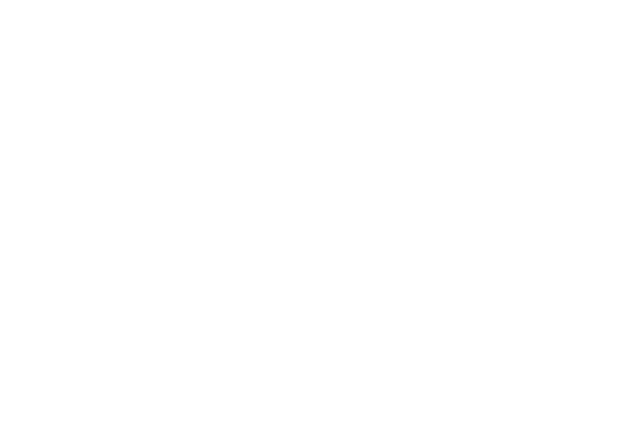
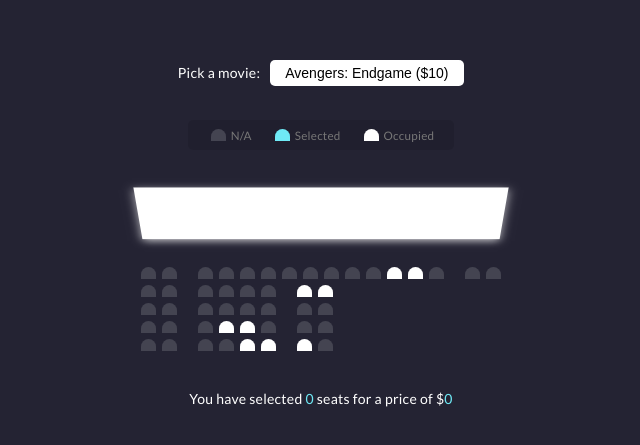
Before and after one commit to heshanu/MovieApp, an Angular app: page /booking in a window 1280 px wide. Before the commit this address led to /. Shown: the part 173-618 px from the top of the page, without its empty margins (319-959 px from the left). Built offline with nearby package versions, Linux system fonts and the light colour scheme.

Commit message:
Implemented

```diff
--- a/src/app/module/home-page/home-page.component.html
+++ b/src/app/module/home-page/home-page.component.html
@@ -19,7 +19,7 @@
     </div>
     <mat-card-subtitle class="card-header">{{movie.Price|currency}}</mat-card-subtitle>
     <mat-card-actions>
-        <button mat-button color="warn">Book</button>
+        <button mat-button color="warn" routerLink="booking">Book</button>
     </mat-card-actions>
 
     <h2 *ngIf="selectedMovie.Shows">Avaliable Shows</h2>
--- a/src/app/module/module-routing.module.ts
+++ b/src/app/module/module-routing.module.ts
@@ -1,10 +1,12 @@
 import { NgModule } from '@angular/core';
 import { RouterModule, Routes } from '@angular/router';
 import { HomePageComponent } from './home-page/home-page.component';
+import { SeatbookingComponent } from './seatbooking/seatbooking.component';
 
 
 const routes: Routes = [
-  { path: '',component:HomePageComponent},
+  { path: '', component: HomePageComponent },
+  { path: 'booking', component:SeatbookingComponent },
 ];
 
 @NgModule({
--- a/src/app/module/module.module.ts
+++ b/src/app/module/module.module.ts
@@ -8,12 +8,14 @@
 import { PopupComponent } from './home-page/popup/popup.component';
 import { TicktingComponent } from './ticket/tickting/tickting.component';
 import { FormsModule, ReactiveFormsModule } from '@angular/forms';
+import { SeatbookingComponent } from './seatbooking/seatbooking.component';
 
 @NgModule({
   declarations: [
     HomePageComponent,
     PopupComponent,
-    TicktingComponent
+    TicktingComponent,
+    SeatbookingComponent
   ],
   imports: [
     CommonModule,
--- /dev/null
+++ b/src/app/module/seatbooking/seatbooking.component.html
@@ -0,0 +1,296 @@
+<!DOCTYPE html>
+<html lang="en">
+
+<head>
+    <meta charset="UTF-8">
+    <meta name="viewport" content="width=device-width, initial-scale=1.0">
+    <title>Movie Seat Booking</title>
+    <style>
+        @import url('https://fonts.googleapis.com/css?family=Lato&display=swap');
+
+        * {
+            box-sizing: border-box;
+        }
+
+        body {
+            background-color: #242333;
+            color: #fff;
+            display: flex;
+            flex-direction: column;
+            align-items: center;
+            justify-content: center;
+            height: 100vh;
+            font-family: 'Lato', sans-serif;
+            margin: 0;
+        }
+
+        .movie-container {
+            margin: 20px 0;
+        }
+
+        .movie-container select {
+            background-color: #fff;
+            border: 0;
+            border-radius: 5px;
+            font-size: 14px;
+            margin-left: 10px;
+            padding: 5px 15px 5px 15px;
+            -moz-appearance: none;
+            -webkit-appearance: none;
+            appearance: none;
+        }
+
+        .container {
+            perspective: 1000px;
+            margin-bottom: 30px;
+        }
+
+        .seat {
+            background-color: #444451;
+            height: 12px;
+            width: 15px;
+            margin: 3px;
+            border-top-left-radius: 10px;
+            border-top-right-radius: 10px;
+        }
+
+        .seat.selected {
+            background-color: #6feaf6;
+        }
+
+        .seat.occupied {
+            background-color: #fff;
+        }
+
+        .seat:nth-of-type(2) {
+            margin-right: 18px;
+        }
+
+        .seat:nth-last-of-type(2) {
+            margin-left: 18px;
+        }
+
+        .seat:not(.occupied):hover {
+            cursor: pointer;
+            transform: scale(1.2);
+        }
+
+        .showcase .seat:not(.occupied):hover {
+            cursor: default;
+            transform: scale(1);
+        }
+
+        .showcase {
+            background: rgba(0, 0, 0, 0.1);
+            padding: 5px 10px;
+            border-radius: 5px;
+            color: #777;
+            list-style-type: none;
+            display: flex;
+            justify-content: space-between;
+        }
+
+        .showcase li {
+            display: flex;
+            align-items: center;
+            justify-content: center;
+            margin: 0 10px;
+        }
+
+        .showcase li small {
+            margin-left: 2px;
+        }
+
+        .row {
+            display: flex;
+        }
+
+        .screen {
+            background-color: #fff;
+            height: 70px;
+            width: 100%;
+            margin: 15px 0;
+            transform: rotateX(-45deg);
+            box-shadow: 0 3px 10px rgba(255, 255, 255, 0.7);
+        }
+
+        p.text {
+            margin: 5px 0;
+        }
+
+        p.text span {
+            color: #6feaf6;
+        }
+    </style>
+</head>
+
+<body>
+    <div class="movie-container">
+        <label>Pick a movie:</label>
+        <select id="movie">
+            <option value="10">Avengers: Endgame ($10)</option>
+            <option value="12">Joker ($12)</option>
+            <option value="8">Toy Story 4 ($8)</option>
+            <option value="9">The Lion King ($9)</option>
+        </select>
+    </div>
+
+    <ul class="showcase">
+        <li>
+            <div class="seat"></div>
+            <small>N/A</small>
+        </li>
+        <li>
+            <div class="seat selected"></div>
+            <small>Selected</small>
+        </li>
+        <li>
+            <div class="seat occupied"></div>
+            <small>Occupied</small>
+        </li>
+    </ul>
+
+    <div class="container">
+        <div class="screen"></div>
+
+        <div class="row">
+            <div class="seat"></div>
+            <div class="seat"></div>
+            <div class="seat"></div>
+            <div class="seat"></div>
+            <div class="seat"></div>
+            <div class="seat"></div>
+            <div class="seat"></div>
+            <div class="seat"></div>
+            <div class="seat"></div>
+            <div class="seat"></div>
+            <div class="seat"></div>
+            <div class="seat occupied"></div>
+            <div class="seat occupied"></div>
+            <div class="seat"></div>
+            <div class="seat"></div>
+            <div class="seat"></div>
+        </div>
+        <div class="row">
+            <div class="seat"></div>
+            <div class="seat"></div>
+            <div class="seat"></div>
+            <div class="seat"></div>
+            <div class="seat"></div>
+            <div class="seat"></div>
+            <div class="seat occupied"></div>
+            <div class="seat occupied"></div>
+        </div>
+        <div class="row">
+            <div class="seat"></div>
+            <div class="seat"></div>
+            <div class="seat"></div>
+            <div class="seat"></div>
+            <div class="seat"></div>
+            <div class="seat"></div>
+            <div class="seat"></div>
+            <div class="seat"></div>
+        </div>
+        <div class="row">
+            <div class="seat"></div>
+            <div class="seat"></div>
+            <div class="seat"></div>
+            <div class="seat occupied"></div>
+            <div class="seat occupied"></div>
+            <div class="seat"></div>
+            <div class="seat"></div>
+            <div class="seat"></div>
+        </div>
+        <div class="row">
+            <div class="seat"></div>
+            <div class="seat"></div>
+            <div class="seat"></div>
+            <div class="seat"></div>
+            <div class="seat occupied"></div>
+            <div class="seat occupied"></div>
+            <div class="seat occupied"></div>
+            <div class="seat"></div>
+        </div>
+    </div>
+
+    <p class="text">
+        You have selected <span id="count">0</span> seats for a price of $<span id="total">0</span>
+    </p>
+
+    <script>
+        const container = document.querySelector('.container');
+        const seats = document.querySelectorAll('.row .seat:not(.occupied)');
+        const count = document.getElementById('count');
+        const total = document.getElementById('total');
+        const movieSelect = document.getElementById('movie');
+
+        populateUI();
+
+        let ticketPrice = +movieSelect.value;
+
+        // Save selected movie index and price
+        function setMovieData(movieIndex, moviePrice) {
+            localStorage.setItem('selectedMovieIndex', movieIndex);
+            localStorage.setItem('selectedMoviePrice', moviePrice);
+        }
+
+        // Update total and count
+        function updateSelectedCount() {
+            const selectedSeats = document.querySelectorAll('.row .seat.selected');
+
+            const seatsIndex = [...selectedSeats].map(seat => [...seats].indexOf(seat));
+
+            localStorage.setItem('selectedSeats', JSON.stringify(seatsIndex));
+
+            const selectedSeatsCount = selectedSeats.length;
+
+            count.innerText = selectedSeatsCount;
+            total.innerText = selectedSeatsCount * ticketPrice;
+
+            setMovieData(movieSelect.selectedIndex, movieSelect.value);
+        }
+
+        // Get data from localstorage and populate UI
+        function populateUI() {
+            const selectedSeats = JSON.parse(localStorage.getItem('selectedSeats'));
+
+            if (selectedSeats !== null && selectedSeats.length > 0) {
+                seats.forEach((seat, index) => {
+                    if (selectedSeats.indexOf(index) > -1) {
+                        seat.classList.add('selected');
+                    }
+                });
+            }
+
+            const selectedMovieIndex = localStorage.getItem('selectedMovieIndex');
+
+            if (selectedMovieIndex !== null) {
+                movieSelect.selectedIndex = selectedMovieIndex;
+            }
+        }
+
+        // Movie select event
+        movieSelect.addEventListener('change', e => {
+            ticketPrice = +e.target.value;
+            setMovieData(e.target.selectedIndex, e.target.value);
+            updateSelectedCount();
+        });
+
+        // Seat click event
+        container.addEventListener('click', e => {
+            if (
+                e.target.classList.contains('seat') &&
+                !e.target.classList.contains('occupied')
+            ) {
+                e.target.classList.toggle('selected');
+
+                updateSelectedCount();
+            }
+        });
+
+        // Initial count and total set
+        updateSelectedCount();
+    </script>
+</body>
+
+</html>
```
Also changed, not shown: src/app/module/seatbooking/seatbooking.component.ts (added, +10 -0 lines), src/app/module/seatbooking/seatbooking.component.css (added), 1 other file (tests, documents, lock files or other folders).
